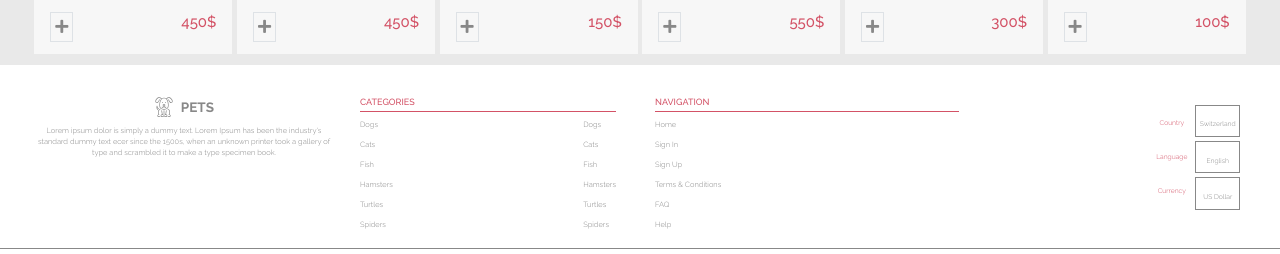
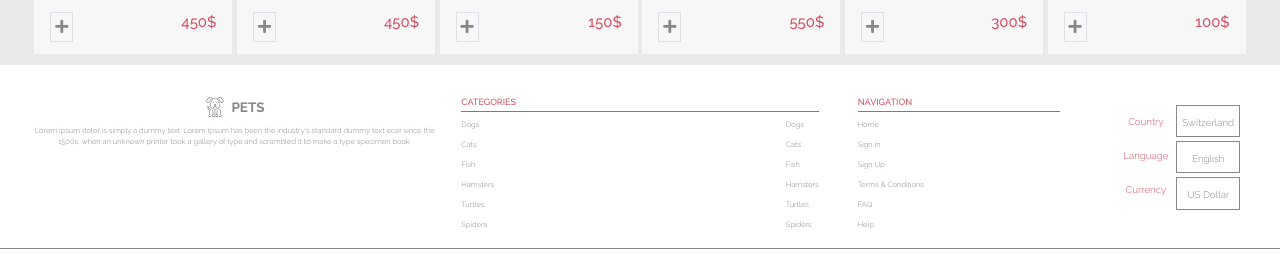
Before and after one commit to memelopez/wk4-capstone, a website: page index.html in a window 1280 px wide. Shown: the part 1856-2110 px from the top of the page. Drawn offline with nearby package versions, Linux system fonts and the light colour scheme; a web font is replaced by a local one.

Commit message:
Fix issue in footer and update README

```diff
--- a/index.html
+++ b/index.html
@@ -619,7 +619,7 @@
       <footer class="py-3">
         <section class="topfoo py-3">
           <div class="row row2 mx-auto">
-            <article class="firstfoo col-3">
+            <article class="firstfoo col-4">
               <div class="d-flex align-items-center justify-content-center w-80 pb-2">
                 <img src="assets/dog-gray.svg" alt="a dog in the foo"/>
                 <h3 class="helvetica-bold text-uppercase mb-0">PETS</h3>
@@ -630,7 +630,7 @@
                 </p>
               </div>
             </article>
-            <article class="secondfoo col-3 px-4">
+            <article class="secondfoo col-4 px-4">
               <div class="ftrscthdr">
                 <h4 class="ache4enfooter helvetica-Med text-uppercase">Categories</h4>
               </div>
@@ -677,7 +677,7 @@
                 </ul>
               </div>
             </article>
-            <article class="thirdfoo col-3 pl-4">
+            <article class="thirdfoo col-2 pl-4">
               <div class="ftrscthdr">
                 <h4 class="ache4enfooter text-uppercase">Navigation</h4>
               </div>
@@ -704,38 +704,38 @@
                 </ul>
               </div>
             </article>
-            <article class="fourthfoo col-3 p-1">
+            <article class="fourthfoo col-2 p-1">
               <div class="d-flex justify-content-end">
                 <ul class="py-0 px-1 m-0 text-center">
                   <li>
-                    <a href="#" class="aenfoo helvetica-ligth txtsm">
+                    <a href="#" class="aenfoo helvetica-ligth txtmd">
                       Country
                     </a>
                   </li>
                   <li>
-                    <a href="#" class="aenfoo helvetica-ligth txtsm">
+                    <a href="#" class="aenfoo helvetica-ligth txtmd">
                       Language
                     </a>
                   </li>
                   <li>
-                    <a href="#" class="aenfoo helvetica-ligth txtsm">
+                    <a href="#" class="aenfoo helvetica-ligth txtmd">
                       Currency
                     </a>
                   </li>
                 </ul>
                 <ul class="scnd py-0 px-1 m-0 text-center">
                   <li>
-                    <a href="#" class="answers helvetica-ligth txtsm">
+                    <a href="#" class="answers helvetica-ligth txtmd">
                       Switzerland
                     </a>
                   </li>
                   <li>
-                    <a href="#" class="answers helvetica-ligth txtsm">
+                    <a href="#" class="answers helvetica-ligth txtmd">
                       English
                     </a>
                   </li>
                   <li>
-                    <a href="#" class="answers helvetica-ligth txtsm">
+                    <a href="#" class="answers helvetica-ligth txtmd">
                       US Dollar
                     </a>
                   </li>
```
Also changed, not shown: README.md.
